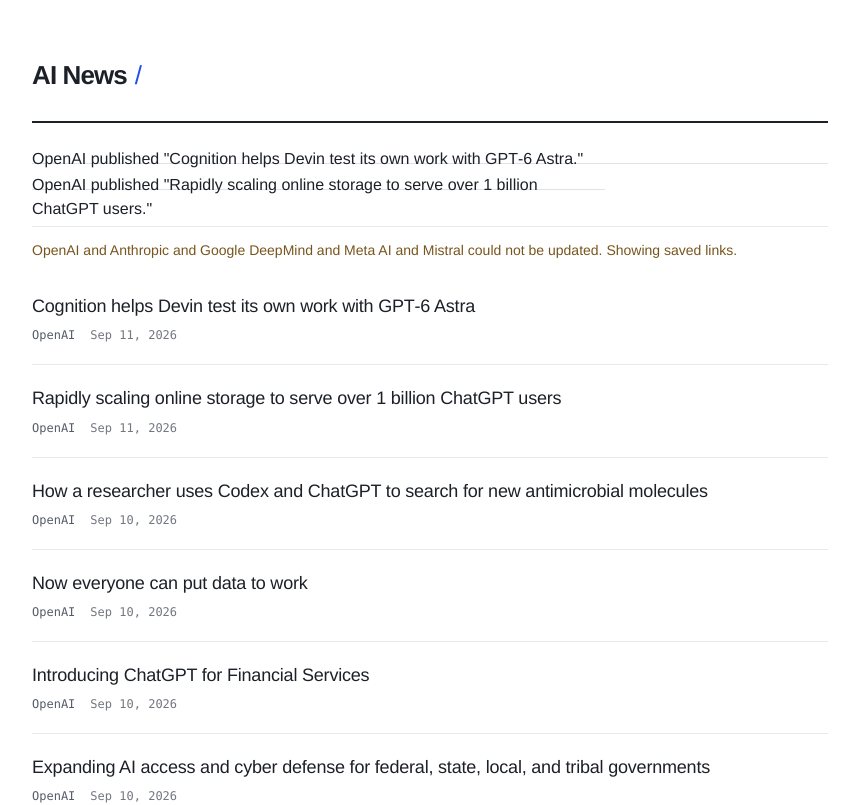
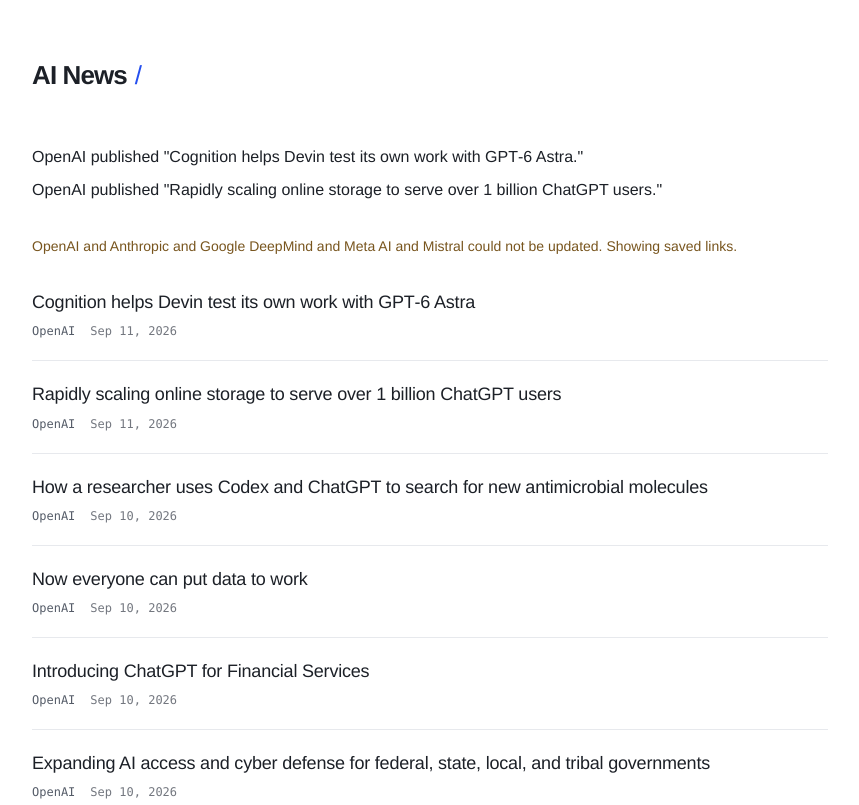
Before and after one commit to Grammercy/ai-news-stream, a Next.js app: page / in a window 1280 px wide. Shown: the top 805 px of the page, without its empty margins (210-1069 px from the left). Built offline with nearby package versions, Linux system fonts and the light colour scheme; no server answers.

Commit message:
Remove daily brief rules

```diff
--- a/app/globals.css
+++ b/app/globals.css
@@ -4,13 +4,13 @@
 * { box-sizing: border-box; }
 body { margin: 0; background: var(--background); color: var(--foreground); font-family: "Helvetica Neue", Helvetica, sans-serif; -webkit-font-smoothing: antialiased; }
 main { max-width: 860px; margin: 0 auto; padding: 56px 32px 100px; }
-header { padding-bottom: 26px; border-bottom: 2px solid var(--foreground); }
+header { padding-bottom: 26px; }
 h1 { font-size: 26px; font-weight: 650; letter-spacing: -.9px; margin: 0; }
 h1 span { color: var(--primary); margin-left: 8px; font-weight: 400; }
 ul { list-style: none; margin: 0; padding: 0; }
-.daily-brief { height: 104px; padding: 24px 0 21px; border-bottom: 1px solid var(--border); }
-.daily-brief p { height: 17px; margin: 0 0 9px; border-bottom: 1px solid #dfe2e7; }
-.daily-brief p:last-child { width: 72%; }
+.daily-brief { padding: 24px 0 21px; }
+.daily-brief p { margin: 0 0 9px; }
+.daily-brief p:last-child { margin-bottom: 0; }
 li { border-bottom: 1px solid var(--border); }
 .news-row { display: block; width: 100%; padding: 20px 0; border: 0; background: transparent; color: inherit; text-align: left; cursor: pointer; }
 .headline { font-size: 18px; line-height: 1.45; letter-spacing: -.2px; }
@@ -24,4 +24,4 @@ time { color: #73777f; }
 .article-link { width: fit-content; color: var(--primary); font-size: 15px; font-weight: 600; text-decoration: none; }
 .article-link:hover { text-decoration: underline; text-underline-offset: 4px; }
 .notice { font-size: 14px; line-height: 1.6; color: #78551e; padding: 12px 0; }
-@media (max-width: 600px) { main { padding: 32px 22px 64px; } header { padding-bottom: 21px; } .daily-brief { height: 92px; padding: 20px 0 17px; } .news-row { padding: 18px 0; } .headline { font-size: 17px; } .news-card { padding: 25px 22px; } .news-card [data-slot="dialog-title"] { font-size: 21px; } }
+@media (max-width: 600px) { main { padding: 32px 22px 64px; } header { padding-bottom: 21px; } .daily-brief { padding: 20px 0 17px; } .news-row { padding: 18px 0; } .headline { font-size: 17px; } .news-card { padding: 25px 22px; } .news-card [data-slot="dialog-title"] { font-size: 21px; } }
```
